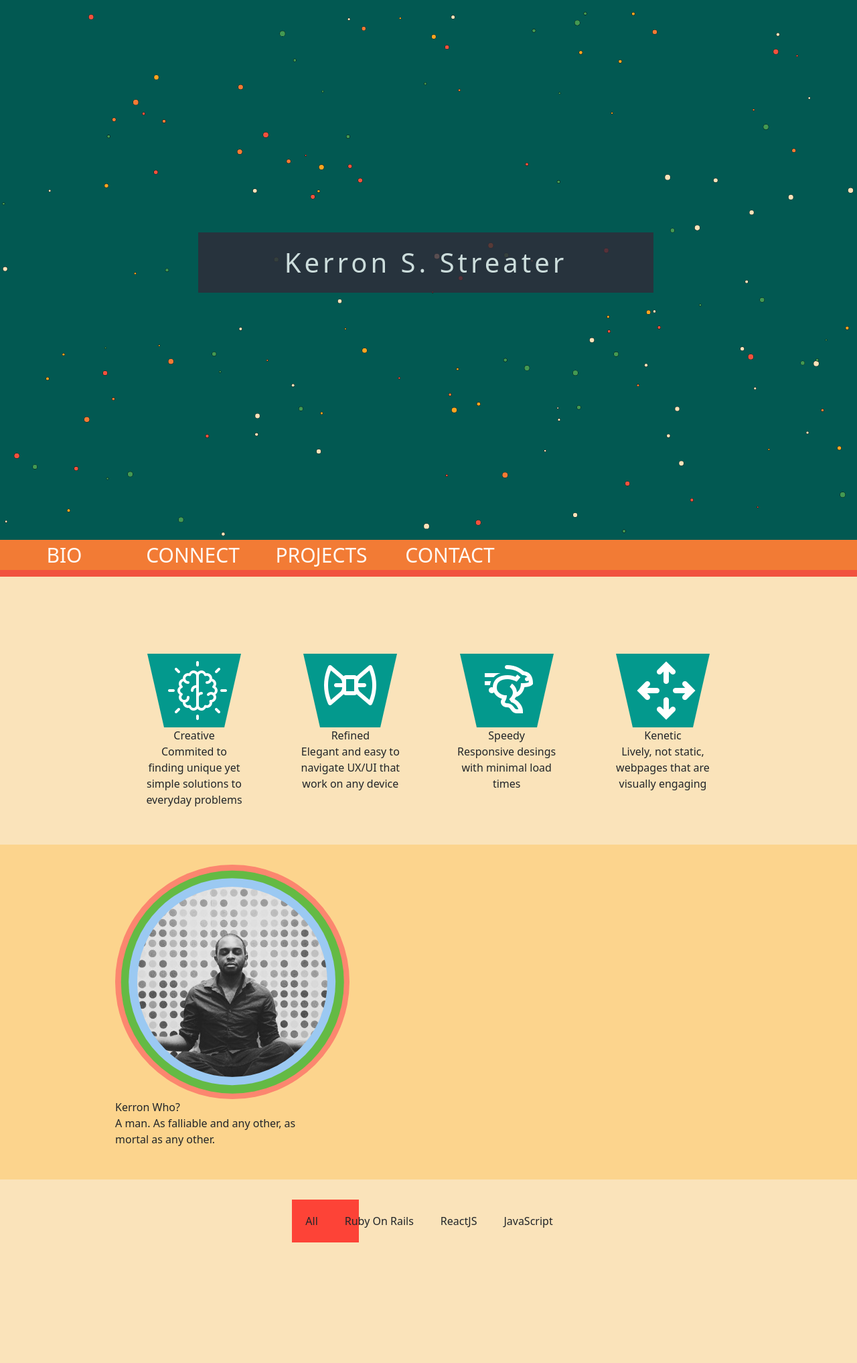
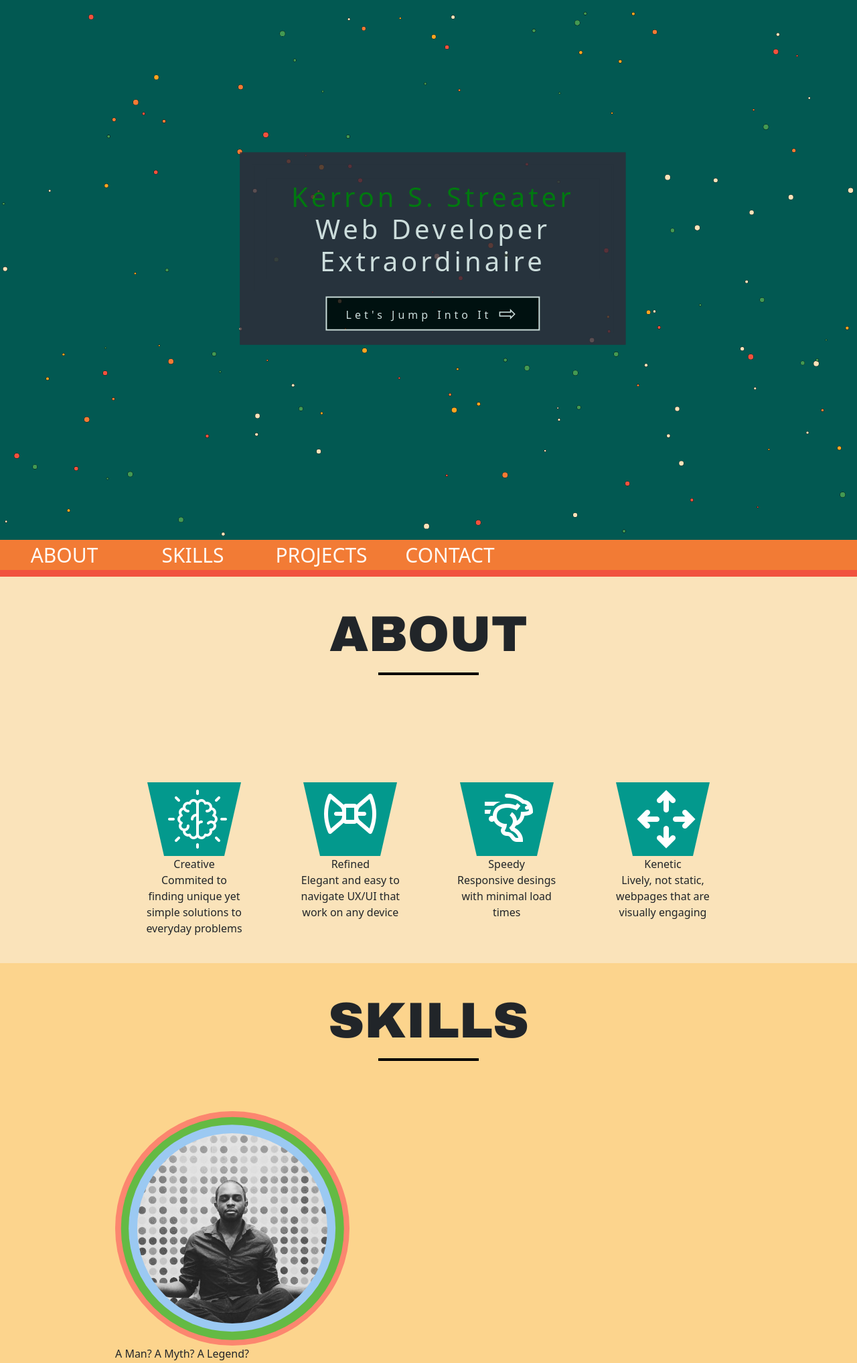
Before and after one commit to Unseenmonument/Porfolio_website, a Rails app: page / in a window 1280 px wide. Shown: the top 2035 px of the page at 67% size. Run offline with Rails 7, Linux system fonts and the light colour scheme; data that the repository does not hold is empty; style sheets or scripts are compiled from the project's sources; some libraries are stand-ins or nearby versions.

Commit message:
links and canvas text edited and fixed

```diff
--- a/app/assets/javascripts/application.js
+++ b/app/assets/javascripts/application.js
@@ -43,6 +43,64 @@ $( document ).ready(function() {
 //
 // end of mixitup code ::::::::::::::::::::::::::::::::::::::::::::::::::::::::::::::::::::::::::::
 //
+
+//
+// Scroll To Section :::::::::::::::::::::::::::::::::::::::::::::::::::::::::::::::::::::::::
+//
+
+//	$('.scroll_contact').click(function(){
+//		document.getElementById('a4').scrollIntoView();
+//	});
+
+	function scrollProjects() {
+            $('html, body').animate({ scrollTop: $('#a3').offset().top }, 'slow');
+            return false;
+    };
+
+	function scrollContact() {
+            $('html, body').animate({ scrollTop: $('#a4').offset().top }, 'slow');
+            return false;
+    };
+
+	function scrollSkills() {
+            $('html, body').animate({ scrollTop: $('#a2').offset().top }, 'slow');
+            return false;
+    };
+
+	function scrollAbout() {
+            $('html, body').animate({ scrollTop: $('#a1').offset().top }, 'slow');
+            return false;
+    };
+
+    function scrollTop() {
+            $('html, body').animate({ scrollTop: $('.canvas').offset().top }, 'slow');
+            return false;
+    };
+
+    $('.scroll_projects').click(function(){
+    	scrollProjects();
+    });
+
+    $('.scroll_about').click(function(){
+    	scrollAbout();
+    });
+
+    $('.scroll_contact').click(function(){
+    	scrollContact();
+    });
+
+    $('.scroll_skills').click(function(){
+    	scrollSkills();
+    });
+
+    $('.canvas_button').click(function() {
+    	scrollAbout();
+    });
+
+    $('.go_to_top').click(function() {
+    	scrollTop();
+    });
+
 
 //
 // modal code :::::::::::::::::::::::::::::::::::::::::::::::::::::::::::::::::::::::::::::::::::::
@@ -114,7 +172,7 @@ $( document ).ready(function() {
 	var new_e = new_e.toFixed(2);
 	$('.pj_center').css({"width": a + b + c + d + e + "px", "transform": "translateX(" + new_e + "px)"});
 
-
+// ::::::::::::: The About Section ::::::::::::::::::::::::::::::::::::::::::::::::::::::::::
 
 	$('.about_title').hide();
 	$('.about_text').hide();
@@ -176,6 +234,22 @@ $( document ).ready(function() {
 		console.log(id3);
 	});
 
+	$('#linked').click(function(){
+		window.location.href = "https://www.linkedin.com/in/kerron-streater/";
+	});
+
+	$('#git').click(function(){
+		window.location.href = "http://github.com/unseenmonument";
+	});
+
+	$('#twitter').click(function(){
+		window.location.href = "http://twitter.com/unseenmonument";
+	});
+
+	$('#insta').click(function(){
+		window.location.href = "http://instagram.com/unseenmonument/";
+	});
+
 
 });
 
--- a/app/assets/stylesheets/application.scss
+++ b/app/assets/stylesheets/application.scss
@@ -17,29 +17,6 @@
 
 
 
-.canvas {
-	max-width: 100%;
-}
-
-.arrowdown {
-	top: 0;
-	margin-top: 0;
-	padding-yop: 0;
-	width: 100vw;
-	height: 0;
-	border-style: solid;
-	border-width: 100px 49.3vw 0 49.3vw;
-	border-color: #FAE3BA transparent transparent transparent;
-	max-width: 100%;
-	margin-bottom: 30px;
-}
-
-.outter-card {
-	background-color: #4c5769;
-	width: 1050px;
-	height: 250px;
-	margin: auto;
-}
 
 //
 // All the sections of the site --------------------------------------------------
@@ -95,34 +72,99 @@
 // Elements in the canvas --------------------------------------------------
 //
 
+.canvas {
+	max-width: 100%;
+}
+
+.canvas_button {
+	background-color: black;
+	border: 2px solid white;
+	text-align: center;
+	width: 320px;
+	padding-top: 0px;
+	padding-left: 9;
+	padding-right: 5;
+	padding-bottom: 9px;
+	text-color: white;
+	cursor: pointer;
+	transition: 0.5s;
+	margin-left: auto;
+	margin-right: auto;
+}
+
+.canvas_button:hover {
+	background-color: green;
+	border: none;
+	text-align: center;
+	border: 2px solid green;
+}
+
+.canvas_arrow {
+	display: inline-block;
+	margin: 0px;
+	margin-left: 10px;
+	transition: 0.5s;
+	padding: 0px;
+	transform: translateY(3px);
+}
+
+.canvas_button:hover .canvas_arrow {
+	transform: rotate(90deg) translate(9px, -3px) ;
+}
+
+.arrowdown {
+	top: 0;
+	margin-top: 0;
+	padding-yop: 0;
+	width: 100vw;
+	height: 0;
+	border-style: solid;
+	border-width: 100px 49.3vw 0 49.3vw;
+	border-color: #FAE3BA transparent transparent transparent;
+	max-width: 100%;
+	margin-bottom: 30px;
+}
+
+.outter-card {
+	background-color: #4c5769;
+	width: 1050px;
+	height: 250px;
+	margin: auto;
+}
+
+
 .intro_name_bg {
 	position: absolute;
 	top: 50%;
 	transform: translate(-60%, -60%);
 	left: 55vw;
-	text-align: center;
+//	text-align: center;
 	color: #ffffff;
 	background-color: #312a38;
 	letter-spacing: 5px;
 	opacity: .8;
-	width: 85vh;
-	height: 10vh;
+//	width: 85vh;
+//	height: 25vh;
 	border: 18px solid #312a38;
 	padding: 3px;
 	padding-left: 3px;
 }
 
 .intro_name {
-	position: absolute;
-	top: 50%;
-	transform: translate(-50%, -50%);
-	left: 50%;
+	color: green;
+}
+
+.intro_text {
+//	position: absolute;
+//	top: 50%;
+//	transform: translate(-50%, -50%);
+//	left: 50%;
 	text-align: center;
 	color: #ffffff;
 	background-color: #312a38;
 	letter-spacing: 5px;
 
-	width: 85vh;
+//	width: 85vh;
 	border: 18px solid #312a38;
 	padding: 3px;
 	padding-left: 3px;
@@ -159,6 +201,23 @@
 //
 
 
+.underline {
+	background-color: black;
+	width: 150px;
+	height: 4px;
+	margin-left: auto;
+	margin-right: auto;
+	margin-bottom: 75px;
+}
+
+.section_title {
+
+	font-size: 75px;
+	font-family: "Arial Black", Gadget, sans-serif;
+	text-align: center;
+
+}
+
 .about_whole {
 	display: flex;
 	flex-flow: row wrap;
@@ -189,9 +248,7 @@ text-align: center;
 
 #intro {
 	text-align: center;
-//	padding-top: 50px;
-//	padding-bottom: 100px;
-//	height: 50px;
+	font-family: "Courier New", Courier, monospace;
 	margin: auto;
 	width: 70%;
 }
@@ -271,6 +328,9 @@ text-align: center;
     width: 350px;
     height: 350px;
     position: relative;
+
+    margin-right: auto;
+    margin-left: auto;
 }
 
 .c2 {
@@ -656,6 +716,7 @@ text-align: center;
 	margin: 0;
 	margin-left: auto;
 	margin-right: auto;
+	margin-bottom: 25px;
 	display: block;
 //	justify-content: center;
 }
--- a/app/views/homepages/index.html.erb
+++ b/app/views/homepages/index.html.erb
@@ -1,21 +1,24 @@
 <div>
 	<canvas class="canvas" src="/canvas.js" ></canvas>
 	<div class="intro_name_bg">
-		<h1 class="intro_name">Kerron S. Streater</h1>
+		<h1 class="intro_text"><div class="intro_name">Kerron S. Streater</div> Web Developer Extraordinaire</h1>
+		<div class="canvas_button">Let's Jump Into It<h2 class="canvas_arrow">&#8680;</h2></div>
 	</div>
 </div>
 <nav class="navbar-expand-sm about_bar sticky-top">
 	<ul class="navbar-nav">
-		<li class="nav-item about">BIO</li>
-		<li class="nav-item about">CONNECT</li>
-		<li class="nav-item about">PROJECTS</li>
-		<li class="nav-item about">CONTACT</li>
+		<li class="nav-item about scroll_about ">ABOUT</li>
+		<li class="nav-item about scroll_skills">SKILLS</li>
+		<li class="nav-item about scroll_projects">PROJECTS</li>
+		<li class="nav-item about scroll_contact">CONTACT</li>
 	</ul>
 </nav>
 
 <!-- <div class="meat"> -->
 
 	<div id="a1">
+		<div class="section_title">ABOUT</div>
+		<div class="underline"></div>
 		<div class="intro_holder" >
 			<h1 id="intro"></h1>
 		</div>
@@ -54,6 +57,8 @@
 
 
 	<div id="a2">
+		<div class="section_title"> SKILLS </div>
+		<div class="underline"></div>
 		<div class="a1content col-sm-9 flex">
 			<div class="row">
 				<div class="col-sm-4 flex">
@@ -64,8 +69,8 @@
 							</div>
 						</div>
 					</div>
-					<div>Kerron Who?</div>
-					<div>A man. As falliable and any other, as mortal as any other.</div>
+					<div class="man_myth">A Man? A Myth? A Legend?</div>
+					<div class="myth_text">An eternal creative optimist, focused on finding the best solutions to life's problems.</div>
 				</div>
 				<div class="col-sm-6 skill flex">
 					<% @skills.each do |skill| %>
@@ -88,6 +93,9 @@
 	</div>
 
 	<div id="a3" class="container-flex">
+
+		<div class="section_title"> PROJECTS </div>
+		<div class="underline"></div>
 		<div class="a3content col-sm-12">
 
 			<div class="pj_bar_div">
@@ -185,7 +193,8 @@
 		<div class="arrowdown"></div>
 
 		<div class="meetme col-sm-5">
-			<h1>Contact</h1>
+			<h1 class="section_title">Contact</h1>
+			<div class="underline"></div>
 			<h3>Let's connect and make something awesome together</h3>
 		</div>
 
--- a/app/views/layouts/application.html.erb
+++ b/app/views/layouts/application.html.erb
@@ -12,6 +12,7 @@
     <%= yield %>
 
     <div class="social-media">
+    	<div class="go_to_top"><h1 class="double_delta">&#171;</h1></div>
 		<div>
 		    <div class="social-1">
 			    <div class="social-fix">
```
Also changed, not shown: other parts of app/assets/stylesheets/application.scss (+26 -1 lines), other parts of app/views/homepages/index.html.erb (+5 -5 lines).
